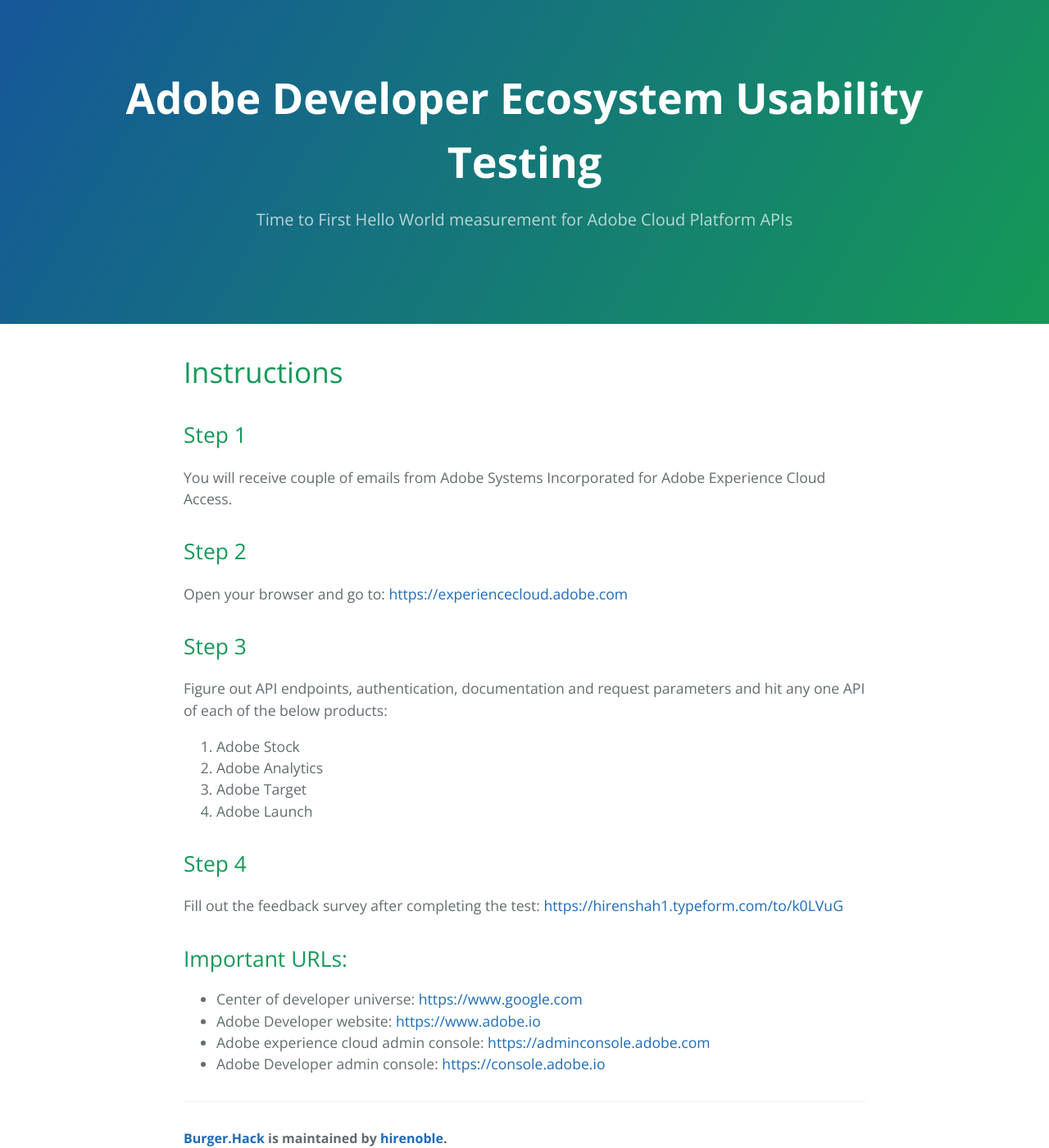
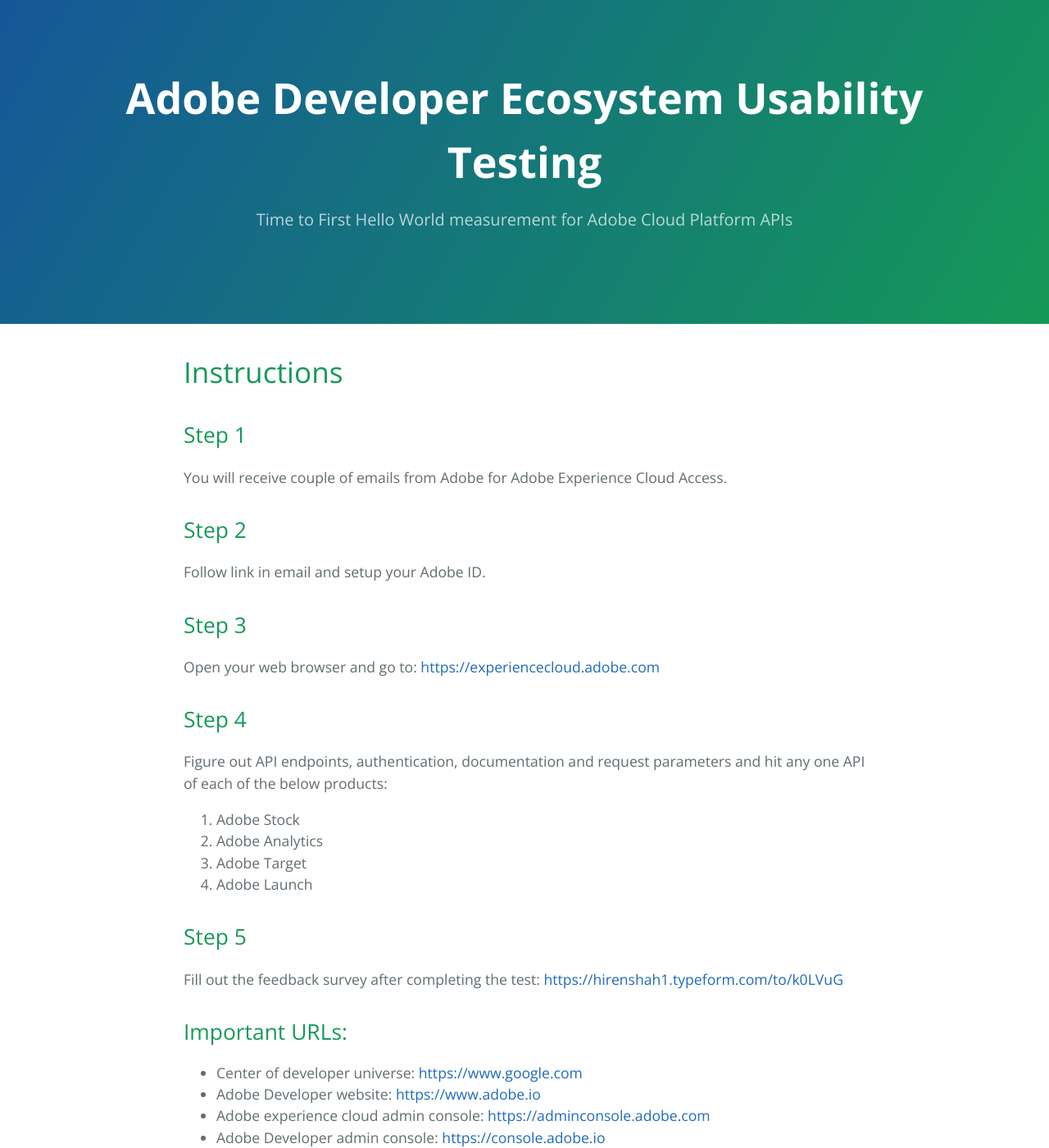
Before and after one commit to hirenoble/Burger.Hack, a Jekyll site: the page built from docs/index.md, in a window 1280 px wide and 1400 px high. Shown: the whole window at 82% size. Built offline with Jekyll 4.4.1, drawn with Linux system fonts in a browser that asks for light colours; our own code applies the rules of GitHub Pages for plain Markdown files.

Commit message:
Update index.md

```diff
--- a/docs/index.md
+++ b/docs/index.md
@@ -4,12 +4,15 @@ layout: default
 # Instructions
 
 ## Step 1
-You will receive couple of emails from Adobe Systems Incorporated for Adobe Experience Cloud Access.
+You will receive couple of emails from Adobe for Adobe Experience Cloud Access.
 
 ## Step 2
-Open your browser and go to: [https://experiencecloud.adobe.com](https://experiencecloud.adobe.com)
+Follow link in email and setup your Adobe ID.
 
 ## Step 3
+Open your web browser and go to: [https://experiencecloud.adobe.com](https://experiencecloud.adobe.com)
+
+## Step 4
 Figure out API endpoints, authentication, documentation and request parameters and hit any one API of each of the below products:
 1.  Adobe Stock
 2.  Adobe Analytics
@@ -17,7 +20,7 @@ Figure out API endpoints, authentication, documentation and request parameters a
 4.  Adobe Launch
 
 
-## Step 4
+## Step 5
 Fill out the feedback survey after completing the test: [https://hirenshah1.typeform.com/to/k0LVuG](https://hirenshah1.typeform.com/to/k0LVuG)
 
 ## Important URLs:
```
